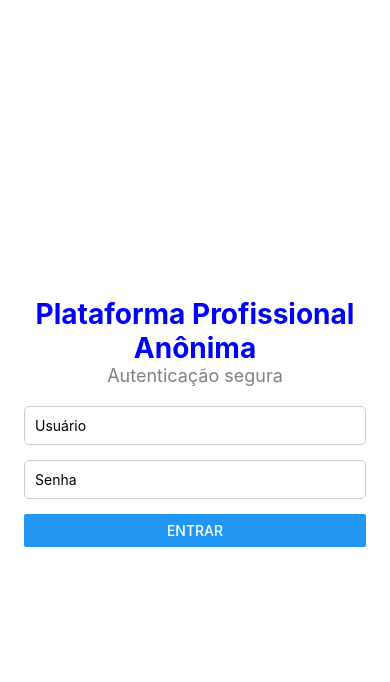
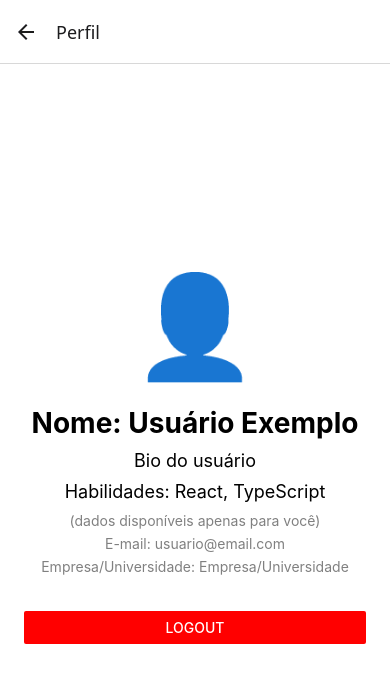
Before and after one commit to helosantosdesousa/helosantosdesousa-Plataforma-Profissional-Anonima-React, a React Native app: screen /PerfilPage in a window 390 px wide. Shown: the top 682 px of the page. Built offline with nearby package versions, Linux system fonts and the light colour scheme.

Commit message:
pagina de perfil

```diff
--- a/App.tsx
+++ b/App.tsx
@@ -6,6 +6,7 @@ import LoginPage from "./pages/LoginPage";
 import FeedPage from "./pages/FeedPage";
 import MatchmakingPage from "./pages/MatchmakingPage";
 import ChatPage from "./pages/ChatPage";
+import PerfilPage from "./pages/PerfilPage";
 
 
 
@@ -13,7 +14,8 @@ export type RootStackParamList = {
   LoginPage: undefined;
   FeedPage: undefined;
   MatchmakingPage: undefined;
-  ChatPage: undefined
+  ChatPage: undefined;
+  PerfilPage: undefined;
 };
 
 const Stack = createNativeStackNavigator<RootStackParamList>();
@@ -26,6 +28,7 @@ export default function App() {
         <Stack.Screen name="FeedPage" component={FeedPage} options={{ title: "Feed" }} />
         <Stack.Screen name="MatchmakingPage" component={MatchmakingPage} options={{ title: "Matchmaking" }} />
         <Stack.Screen name="ChatPage" component={ChatPage}/>
+        <Stack.Screen name="PerfilPage" component={PerfilPage} options={{ title: "Perfil" }} />
       </Stack.Navigator>
     </NavigationContainer>
   );
--- a/pages/FeedPage.tsx
+++ b/pages/FeedPage.tsx
@@ -50,6 +50,12 @@ export default function FeedPage() {
         >
           <Text style={styles.bottomButtonText}>Chat</Text>
         </TouchableOpacity>
+        <TouchableOpacity
+          style={[styles.bottomButton, { backgroundColor: "orange" }]}
+          onPress={() => navigation.navigate("PerfilPage")}
+        >
+          <Text style={styles.bottomButtonText}>Perfil</Text>
+        </TouchableOpacity>
       </View>
     </View>
   );
@@ -72,18 +78,9 @@ const styles = StyleSheet.create({
     justifyContent: "space-around",
     marginBottom: 16,
   },
-  feedContent: {
-    alignItems: "center",
-    justifyContent: "center",
-    flexGrow: 1,
-  },
+  feedContent: { alignItems: "center", justifyContent: "center", flexGrow: 1 },
   feedTitle: { fontSize: 40, fontWeight: "bold", color: "blue", marginBottom: 20 },
-  mainButton: {
-    paddingVertical: 16,
-    paddingHorizontal: 32,
-    borderRadius: 12,
-    marginBottom: 20,
-  },
+  mainButton: { paddingVertical: 16, paddingHorizontal: 32, borderRadius: 12, marginBottom: 20 },
   buttonText: { color: "#fff", fontSize: 18, fontWeight: "bold" },
   bottomBar: {
     flexDirection: "row",
@@ -99,9 +96,5 @@ const styles = StyleSheet.create({
     borderRadius: 8,
     alignItems: "center",
   },
-  bottomButtonText: {
-    color: "#fff",
-    fontWeight: "bold",
-    fontSize: 16,
-  },
+  bottomButtonText: { color: "#fff", fontWeight: "bold", fontSize: 16 },
 });
--- /dev/null
+++ b/pages/PerfilPage.tsx
@@ -0,0 +1,68 @@
+import React from "react";
+import { View, Text, StyleSheet, Button, ScrollView } from "react-native";
+import { NativeStackNavigationProp } from "@react-navigation/native-stack";
+import { useNavigation } from "@react-navigation/native";
+import { RootStackParamList } from "../App";
+
+type PerfilPageNavigationProp = NativeStackNavigationProp<RootStackParamList, "PerfilPage">;
+
+type Props = {
+  nome?: string;
+  bio?: string;
+  habilidades?: string[];
+  email?: string;
+  empresa?: string;
+};
+
+export default function PerfilPage({
+  nome = "Usuário Exemplo",
+  bio = "Bio do usuário",
+  habilidades = ["React", "TypeScript"],
+  email = "usuario@email.com",
+  empresa = "Empresa/Universidade",
+}: Props) {
+  const navigation = useNavigation<PerfilPageNavigationProp>();
+
+  const handleLogout = () => {
+    navigation.reset({
+      index: 0,
+      routes: [{ name: "LoginPage" }],
+    });
+  };
+
+  return (
+    <ScrollView contentContainerStyle={styles.container}>
+      <View style={styles.iconContainer}>
+        <Text style={styles.icon}>👤</Text>
+      </View>
+
+      <Text style={styles.nome}>Nome: {nome}</Text>
+      <Text style={styles.bio}>{bio}</Text>
+      <Text style={styles.habilidades}>Habilidades: {habilidades.join(", ")}</Text>
+      <Text style={styles.infoSecundaria}>(dados disponíveis apenas para você)</Text>
+      <Text style={styles.infoSecundaria}>E-mail: {email}</Text>
+      <Text style={styles.infoSecundaria}>Empresa/Universidade: {empresa}</Text>
+
+      <View style={styles.logoutButton}>
+        <Button title="Logout" color="red" onPress={handleLogout} />
+      </View>
+    </ScrollView>
+  );
+}
+
+const styles = StyleSheet.create({
+  container: {
+    flexGrow: 1,
+    padding: 24,
+    alignItems: "center",
+    justifyContent: "center",
+    backgroundColor: "#fff",
+  },
+  iconContainer: { marginBottom: 20 },
+  icon: { fontSize: 100, color: "blue" },
+  nome: { fontSize: 28, fontWeight: "bold", marginBottom: 10, textAlign: "center" },
+  bio: { fontSize: 18, textAlign: "center", marginBottom: 10 },
+  habilidades: { fontSize: 18, textAlign: "center", marginBottom: 10 },
+  infoSecundaria: { fontSize: 14, color: "gray", textAlign: "center", marginBottom: 6 },
+  logoutButton: { marginTop: 30, width: "100%" },
+});
```
